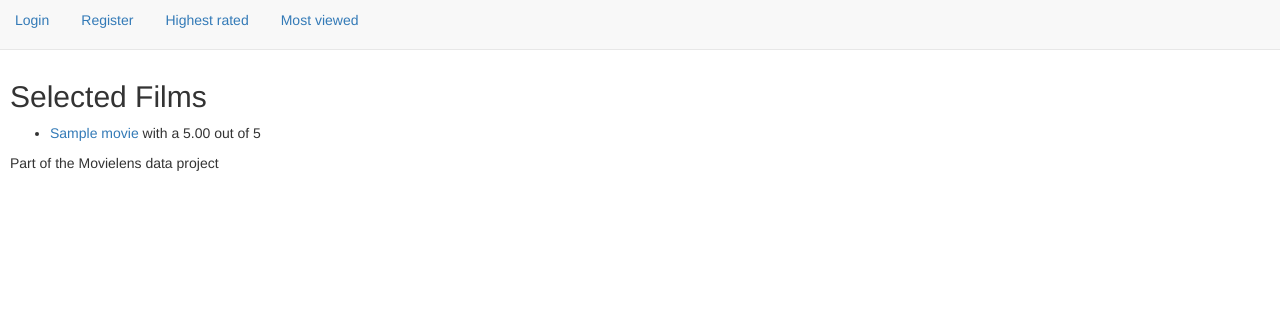
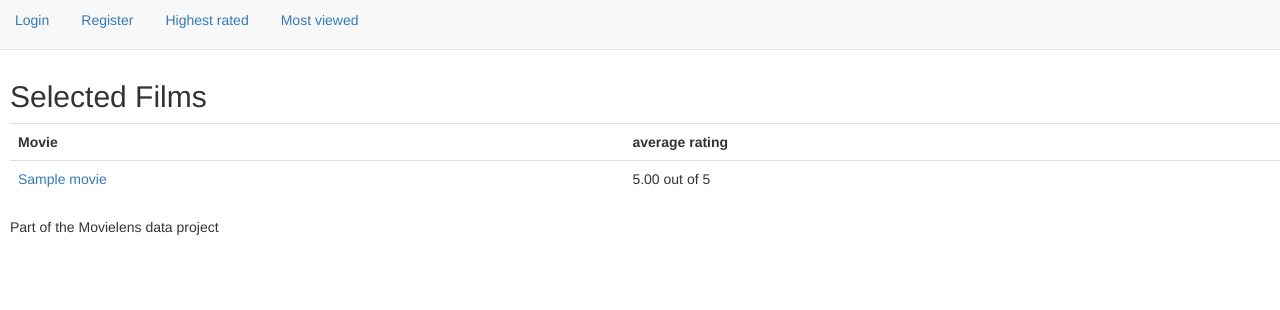
Before and after one commit to Shea-Wolfe/Movielens-Online, a Django app: page /u/movie/popular in a window 1280 px wide. Shown: the top 310 px of the page. Run offline with Django 3.2, Linux system fonts and the light colour scheme; tables that the repository leaves empty hold one stand-in row (values such as "Sample post"); some libraries are stand-ins or nearby versions.

Commit message:
got my top movies generic views working

```diff
--- a/newmovieratings/moviedata/templates/moviedata/top_20.html
+++ b/newmovieratings/moviedata/templates/moviedata/top_20.html
@@ -1,9 +1,16 @@
 {% extends "newmovieratings/base.html" %}
+{% load bootstrap3 %}
 {% block content %}
 <h2> Selected Films </h2>
-<ul>
+<table class="table">
+    <tr>
+      <th> Movie</th><th>average rating</th>
+    </tr>
+  <tb>
   {% for movie in top_20 %}
-  <li><a href="{% url 'movie_page' movie.pk %}">{{movie.title}}</a> with a {{movie.average_rating|floatformat:'2'}} out of 5</li>
+  <tr><td><a href="{% url 'movie_page' movie.pk %}">{{movie.title}}</a></td><td>{{movie.average_rating|floatformat:'2'}} out of 5</td></tr>
   {%endfor%}
-</ul>
+</tb>
+</table>
+{% bootstrap_pagination page_obj %}
 {% endblock %}
--- a/newmovieratings/moviedata/urls.py
+++ b/newmovieratings/moviedata/urls.py
@@ -1,8 +1,9 @@
-from django.conf.urls import include, url
+from django.conf.urls import url
+from moviedata.views import Top_20, Top_20_Rated
 urlpatterns = [
     url(r'^movie/(?P<movie_id>\d+)', 'moviedata.views.movie_page', name='movie_page'),
     url(r'^rater/(?P<rater_id>\d+)', 'moviedata.views.rater_page', name='rater_page'),
-    url(r'^movie/top', 'moviedata.views.top_20',name='top_20'),
-    url(r'^movie/popular', 'moviedata.views.top_20_rated',name='popular'),
+    url(r'^movie/top', Top_20.as_view(),name='top_20'),
+    url(r'^movie/popular', Top_20_Rated.as_view(),name='popular'),
     url(r'^review_page/(?P<movie_id>\d+)/(?P<rater_id>\d+)', 'moviedata.views.review_page', name='review_page'),
 ]
--- a/newmovieratings/moviedata/views.py
+++ b/newmovieratings/moviedata/views.py
@@ -1,6 +1,6 @@
 from django.shortcuts import render
 from django.db import models
-from django.contrib.auth import authenticate
+from django.views.generic import ListView
 
 from .models import Movie, Rater, Rating
 # Create your views here.
@@ -32,14 +32,56 @@ def rater_page(request,rater_id):
     return render(request,'moviedata/rater_page.html',{'rater':rater,
                                                         'ratings':ratings})
 
-def top_20(request):
-    pop_movies = Movie.objects.annotate(num_ratings=models.Count('rating')).filter(num_ratings__gte=50)
-    top_20 = pop_movies.annotate(average_rating=models.Avg('rating__score')).order_by('-average_rating')[:20]
-    return render(request,'moviedata/top_20.html',{'top_20':top_20})
+class Top_20(ListView):
+    paginate_by = 20
+    context_object_name = 'top_20'
+    template_name = 'moviedata/top_20.html'
 
-def top_20_rated(request):
-    top_20 = Movie.objects.annotate(total_ratings=models.Count('rating')).order_by('-total_ratings')[:20]
-    return render(request,'moviedata/top_20.html',{'top_20':top_20})
+    def get_queryset(self):
+        pop_movies = Movie.objects.annotate(num_ratings=models.Count('rating')).filter(num_ratings__gte=50)
+        return pop_movies.annotate(average_rating=models.Avg('rating__score')).order_by('-average_rating')
+
+class Top_20_Rated(ListView):
+    paginate_by = 20
+    context_object_name = 'top_20'
+    template_name = 'moviedata/top_20.html'
+
+    def get_queryset(self):
+        return Movie.objects.annotate(total_ratings=models.Count('rating')).order_by('-total_ratings')
+
+# def top_20(request):
+#     pop_movies = Movie.objects.annotate(num_ratings=models.Count('rating')).filter(num_ratings__gte=50)
+#     top_20 = pop_movies.annotate(average_rating=models.Avg('rating__score')).order_by('-average_rating')
+#     paginator = Paginator(top_20, 20) # Show 25 contacts per page
+#
+#     page = request.GET.get('page')
+#     try:
+#         top_20 = paginator.page(page)
+#     except PageNotAnInteger:
+#         # If page is not an integer, deliver first page.
+#         top_20 = paginator.page(1)
+#     except EmptyPage:
+#         # If page is out of range (e.g. 9999), deliver last page of results.
+#         top_20 = paginator.page(paginator.num_pages)
+#
+#     return render(request,'moviedata/top_20.html',{'top_20':top_20})
+
+
+
+# def top_20_rated(request):
+#     top_20 = Movie.objects.annotate(total_ratings=models.Count('rating')).order_by('-total_ratings')
+#     paginator = Paginator(top_20, 20) # Show 25 contacts per page
+#     page = request.GET.get('page')
+#     try:
+#         top_20 = paginator.page(page)
+#     except PageNotAnInteger:
+#         # If page is not an integer, deliver first page.
+#         top_20 = paginator.page(1)
+#     except EmptyPage:
+#         # If page is out of range (e.g. 9999), deliver last page of results.
+#         top_20 = paginator.page(paginator.num_pages)
+#
+#     return render(request,'moviedata/top_20.html',{'top_20':top_20})
 
 def review_page(request, movie_id, rater_id):
     movie = Movie.objects.get(pk=movie_id)
```
